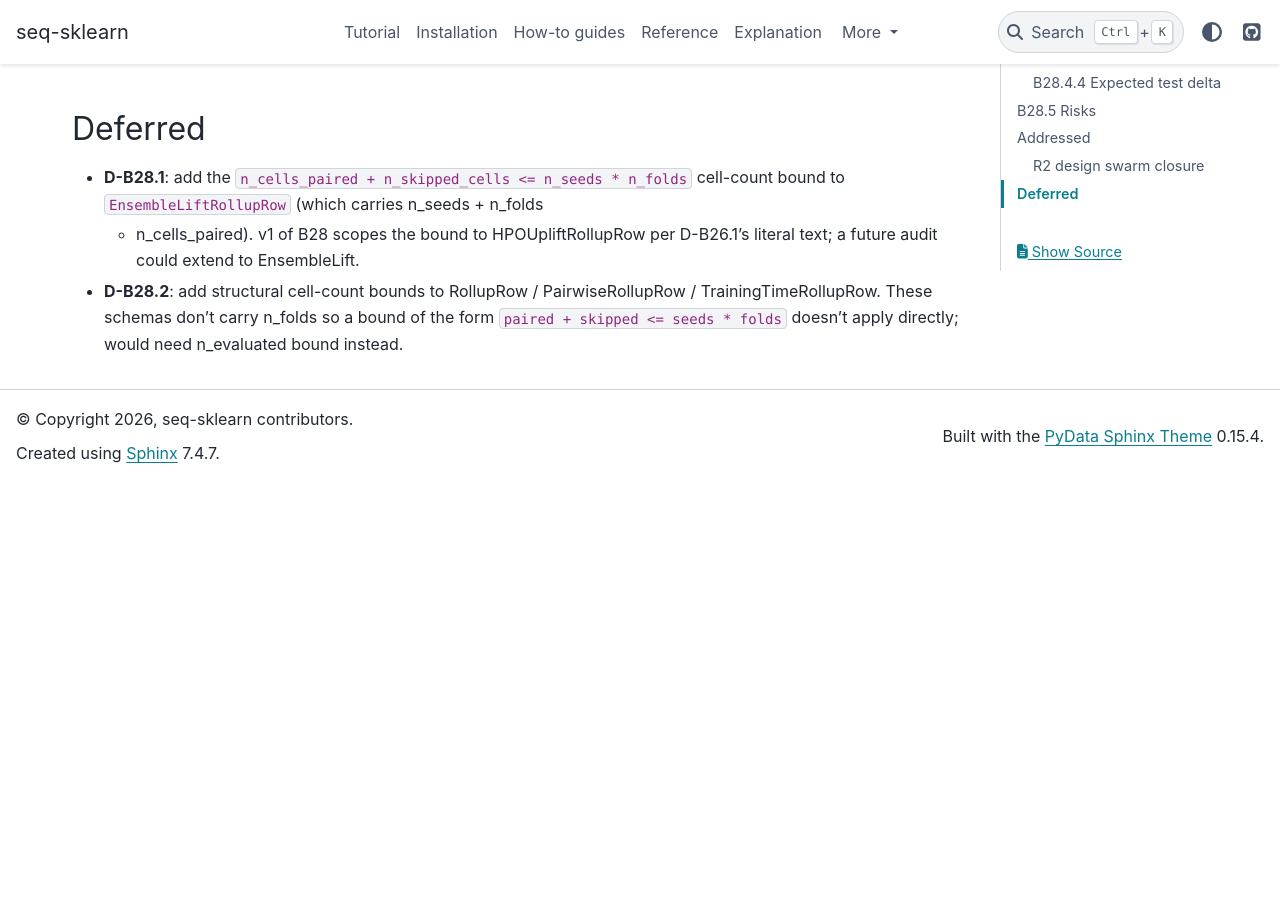
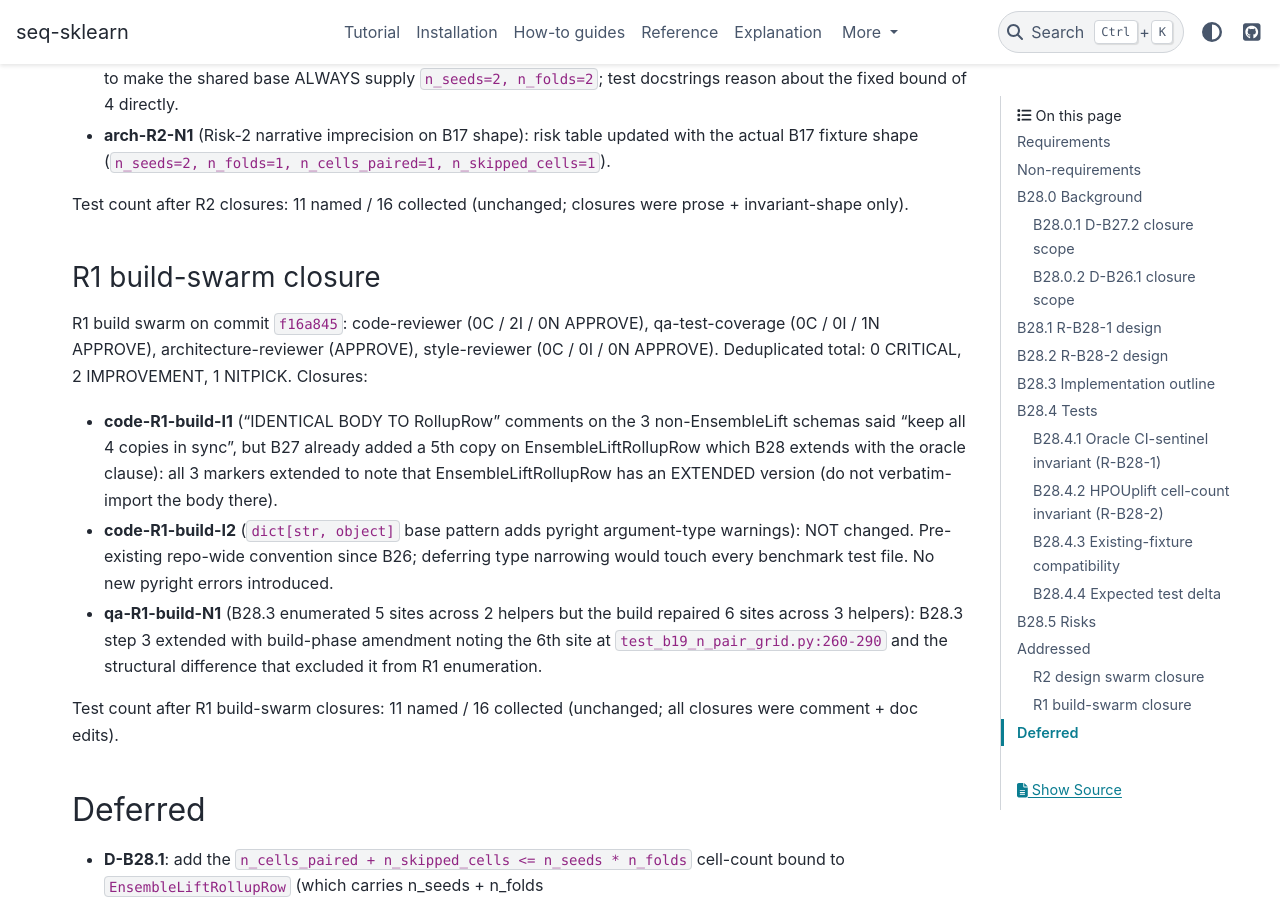
Before and after one commit to switch527/seq-sklearn, a Sphinx documentation site: the page built from docs/benchmark_suite_design_b28_delta.md, in a window 1280 px wide and 900 px high, scrolled down 8241 px. Built offline with Sphinx 7.4.7 and the PyData theme 0.15.4, drawn with Linux system fonts in a browser that asks for light colours; pages that are not in the unit, such as notebooks, are missing from menus; before the commit the page ends 8724 px from its top, so only the background shows below that; some of the changed text lies outside the part shown.

Commit message:
fix(benchmarks,B28): close R1 build swarm IMPs (comment + doc only)
R1 build swarm consensus on commit f16a845 (0C/2I/1N).
Closures:
- code-R1-build-I1: extended the 3 "IDENTICAL BODY TO
  RollupRow" markers to note that EnsembleLiftRollupRow
  has an EXTENDED version (B28 added oracle clause); do
  not verbatim-import.
- qa-R1-build-N1: design B28.3 step 3 amended with the 6th
  site at test_b19_n_pair_grid.py:260-290 that the build
  also repaired (the b19 helper has a different
  constructor signature so it was not enumerated in R1).
- code-R1-build-I2: dict[str, object] base pattern NIT
  not changed (pre-existing repo-wide convention).

1075 tests still pass.

Co-Authored-By: Claude Opus 4.7 (1M context) <noreply@anthropic.com>

```diff
--- a/docs/benchmark_suite_design_b28_delta.md
+++ b/docs/benchmark_suite_design_b28_delta.md
@@ -200,6 +200,17 @@ pydantic's mode="after" chain in declaration order.
    All 5 sites are repaired by the 2-line conditional in
    each of the 2 helper factories. No call-site changes
    needed.
+
+   **Build-phase amendment** (qa-R1-build-N1 closure):
+   live build also revealed a 6th site in a 3rd helper
+   factory at `tests/benchmarks/test_b19_n_pair_grid.py:260-290`
+   (`_make_rollup_row_for_renderer`). Same unconditional
+   oracle-default pattern; same fix. The b19 helper was
+   not enumerated in R1 because its constructor differs
+   from b16/b23 (it lacks the
+   `oracle_metric_mean: float | None = 0.10` parameters);
+   the fix uses a local-variable assignment instead.
+   Three helpers, six sites total.
 4. **Tests**: add `tests/benchmarks/test_b28_schema_validators.py`
    per B28.4.
 5. **Verify**: ruff + pyright + scoped pytest pass at
@@ -401,6 +412,36 @@ NITPICK. Closures:
 Test count after R2 closures: 11 named / 16 collected
 (unchanged; closures were prose + invariant-shape only).
 
+### R1 build-swarm closure
+
+R1 build swarm on commit `f16a845`: code-reviewer (0C / 2I /
+0N APPROVE), qa-test-coverage (0C / 0I / 1N APPROVE),
+architecture-reviewer (APPROVE), style-reviewer (0C / 0I /
+0N APPROVE). Deduplicated total: 0 CRITICAL, 2 IMPROVEMENT,
+1 NITPICK. Closures:
+
+- **code-R1-build-I1** ("IDENTICAL BODY TO RollupRow"
+  comments on the 3 non-EnsembleLift schemas said
+  "keep all 4 copies in sync", but B27 already added a 5th
+  copy on EnsembleLiftRollupRow which B28 extends with the
+  oracle clause): all 3 markers extended to note that
+  EnsembleLiftRollupRow has an EXTENDED version (do not
+  verbatim-import the body there).
+- **code-R1-build-I2** (`dict[str, object]` base pattern
+  adds pyright argument-type warnings): NOT changed.
+  Pre-existing repo-wide convention since B26; deferring
+  type narrowing would touch every benchmark test file.
+  No new pyright errors introduced.
+- **qa-R1-build-N1** (B28.3 enumerated 5 sites across 2
+  helpers but the build repaired 6 sites across 3 helpers):
+  B28.3 step 3 extended with build-phase amendment noting
+  the 6th site at `test_b19_n_pair_grid.py:260-290` and
+  the structural difference that excluded it from R1
+  enumeration.
+
+Test count after R1 build-swarm closures: 11 named / 16
+collected (unchanged; all closures were comment + doc edits).
+
 ## Deferred
 
 - **D-B28.1**: add the `n_cells_paired + n_skipped_cells
```
Also changed, not shown: 1 other file.
